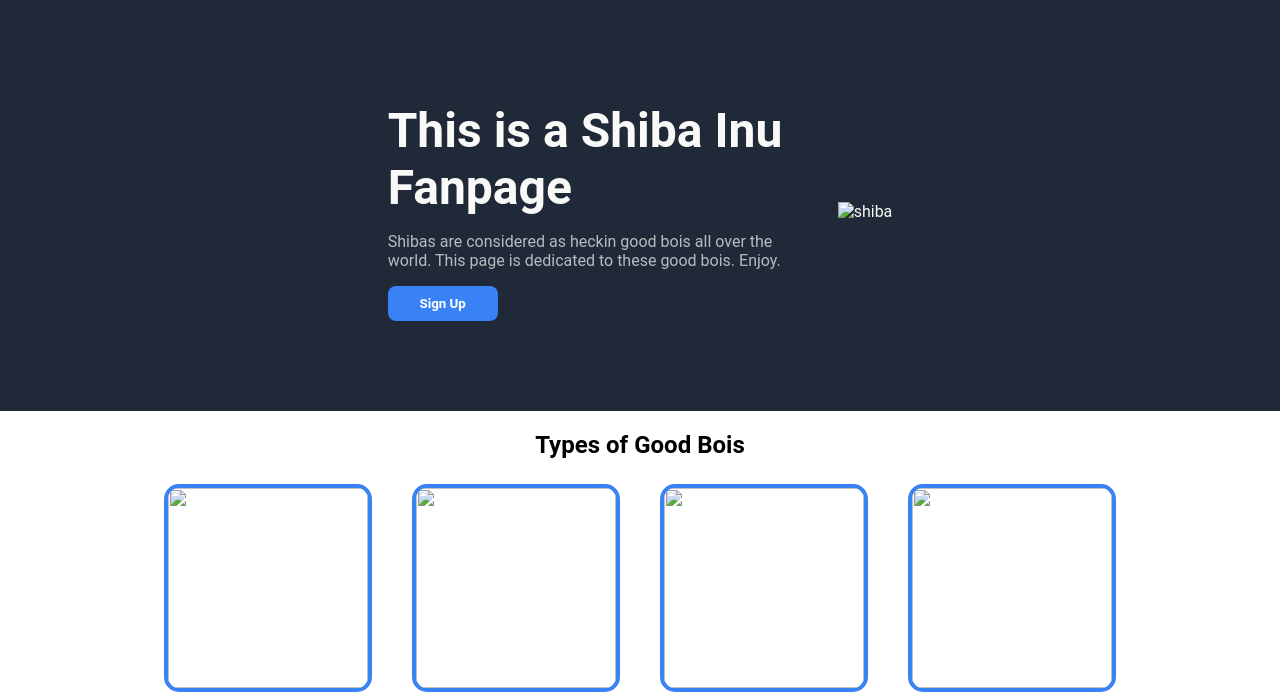
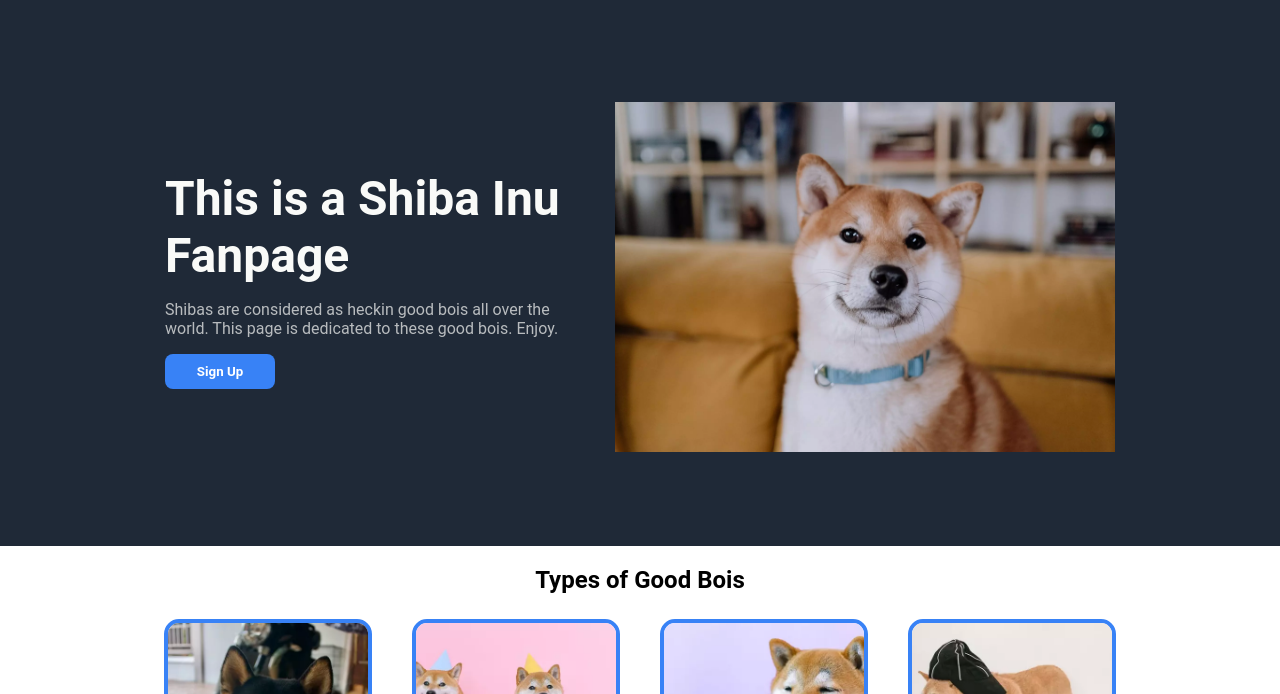
Before and after one commit to yassirchoujai19/landing, a plain HTML site: page index.html in a window 1280 px wide. Shown: the part 106-800 px from the top of the page. Drawn offline with Linux system fonts and the light colour scheme; files whose address does not match are found by name.

Commit message:
new changes

```diff
--- a/index.html
+++ b/index.html
@@ -28,7 +28,7 @@
                     <button type="button">Sign Up</button>
                 </div>
                 <div class="hero-1 hero-image">
-                    <img src="images/shib.webp" alt="shiba">
+                    <img src="images\images/shib.webp" alt="shiba">
                 </div>
             </div>
 
@@ -36,19 +36,19 @@
                 <h2>Types of Good Bois</h2>
                 <div class="content-info">
                     <div>
-                        <img src="images/shib-1.webp">
+                        <img src="images\images/shib-1.webp">
                         <p>Best shibs</p>
                     </div>
                     <div>
-                        <img src="images/shib-2.webp">
+                        <img src="images\images/shib-2.webp">
                         <p>Shibs party</p>
                     </div>
                     <div>
-                        <img src="images/shib-3.webp">
+                        <img src="images\images/shib-3.webp">
                         <p>Good boi</p>
                     </div>
                     <div>
-                        <img src="images/shib-4.webp">
+                        <img src="images\images/shib-4.webp">
                         <p>Hat boi</p>
                     </div>
                 </div>
```
